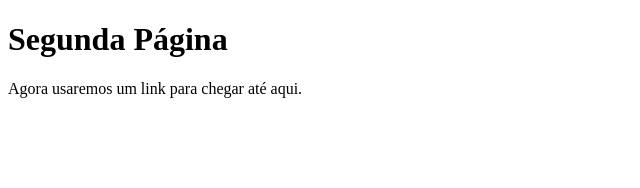
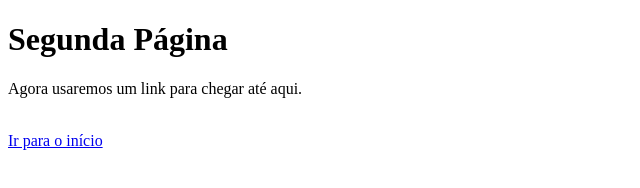
Before and after one commit to lollyblackthorn/lollyblackthorn.github.io, a plain HTML site: page segunda.html in a window 1280 px wide. Shown: the whole page, without its empty margins (0-640 px from the left). Drawn offline with Linux system fonts and the light colour scheme.

Commit message:
Update segunda.html

```diff
--- a/segunda.html
+++ b/segunda.html
@@ -8,6 +8,8 @@
 <body>
   <h1>Segunda Página</h1>
   <p>Agora usaremos um link para chegar até aqui.</p>
+  <br>
+  <a href="index.html">Ir para o início</a>
 
 </body>
 </html>
```
